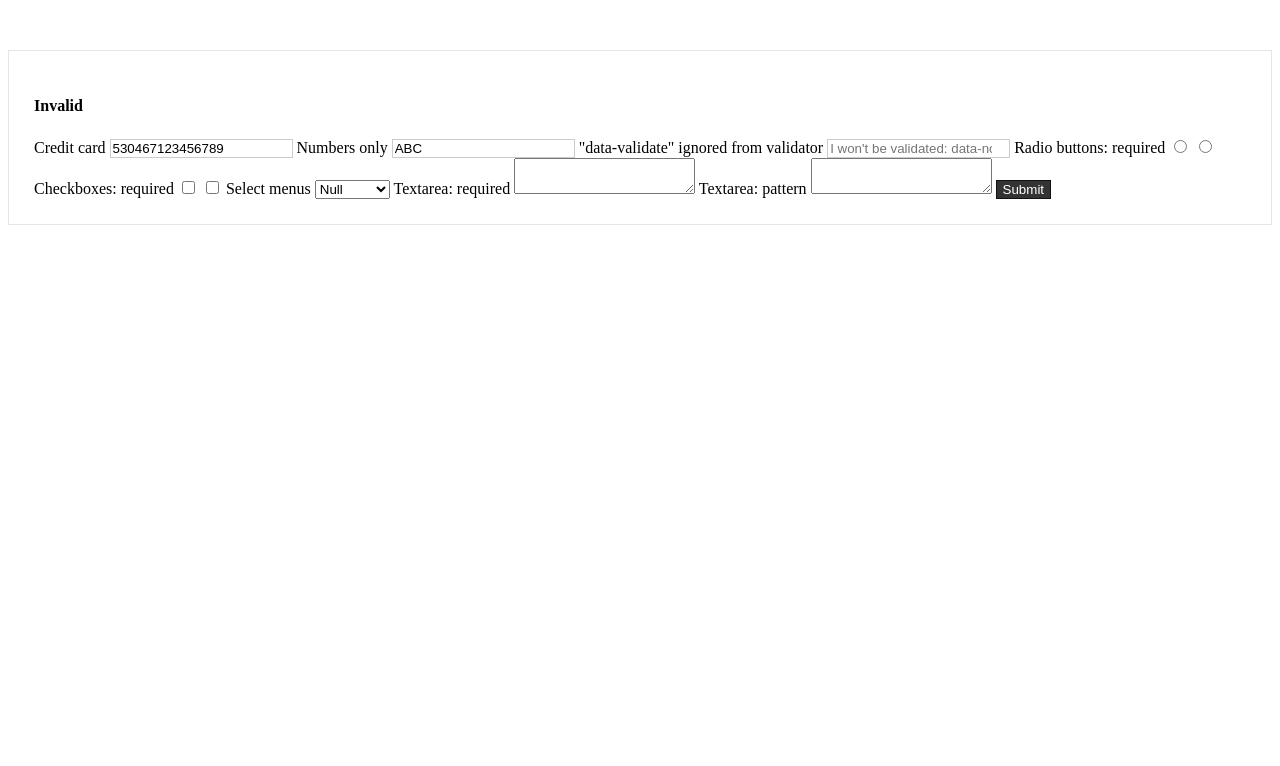
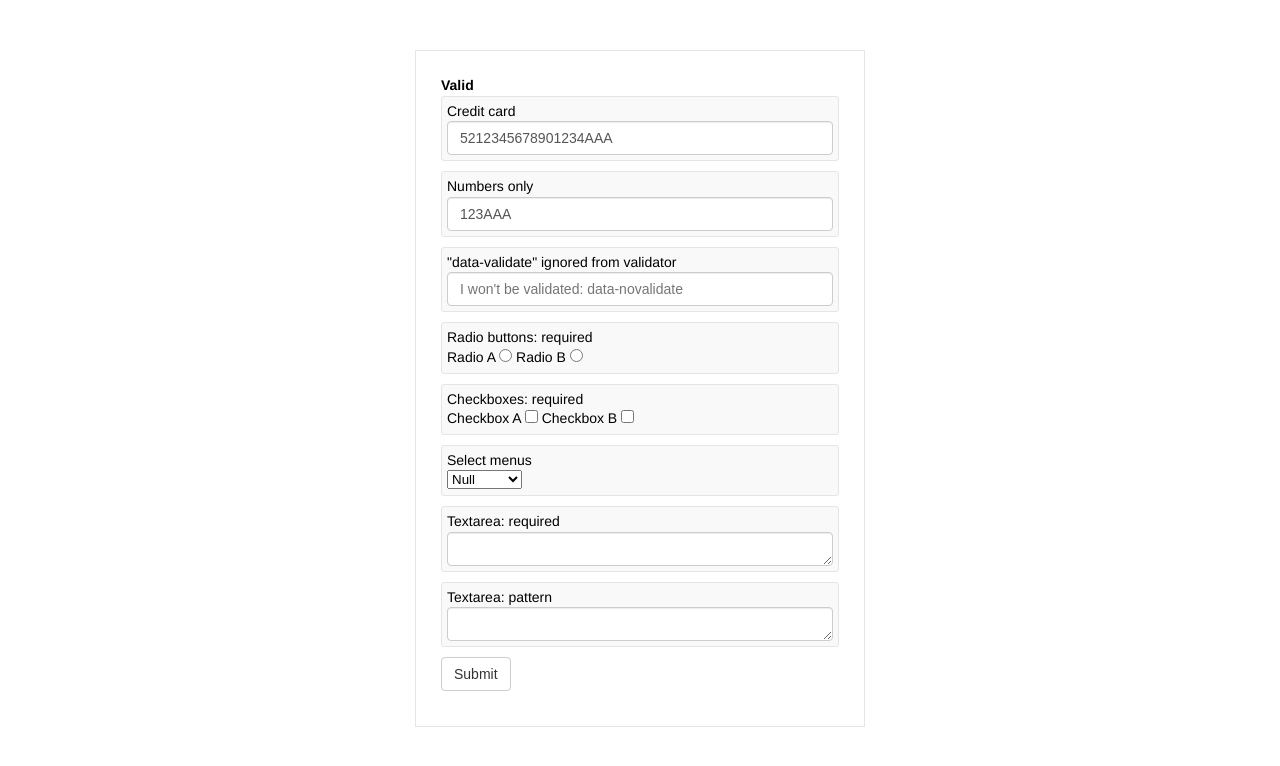
Before and after one commit to designerdada/validator, a website: page index.html in a window 1280 px wide. Drawn offline with Linux system fonts and the light colour scheme; files that its build step writes are made by us from their sources.

```diff
--- a/index.html
+++ b/index.html
@@ -4,51 +4,136 @@
     <title>Validator.js</title>
   </head>
   <style>
+  * {
+    box-sizing: border-box;
+    -moz-box-sizing: border-box;
+    margin: 0;
+    padding: 0;
+  }
+  body {
+    font: 300 14px/1.4 'Helvetica Neue', Helvetica, Arial;
+  }
   form {
     margin: 50px auto;
+    max-width: 450px;
     padding: 25px;
     border: 1px solid #e5e5e5;
+  }
+  .form__row {
+    margin: 0 0 10px;
+  }
+  .form__label {
+    background: #f9f9f9;
+    border: 1px solid #e5e5e5;
+    border-radius: 3px;
+    -moz-border-radius: 3px;
+    display: block;
+    padding: 5px;
+  }
+  .form__label span {
+    display: block;
   }
   input[type=text],
   input[type=email],
   input[type=url],
   input[type=tel],
-  input[type=number] {
+  input[type=number],
+  textarea {
+    display: block;
+    width: 100%;
+    height: 34px;
+    padding: 6px 12px;
+    font-size: 14px;
+    line-height: 1.42857143;
+    color: #555;
+    background-color: #fff;
+    background-image: none;
     border: 1px solid #ccc;
+    border-radius: 4px;
+    -webkit-box-shadow: inset 0 1px 1px rgba(0,0,0,.075);
+    box-shadow: inset 0 1px 1px rgba(0,0,0,.075);
+    -webkit-transition: border-color ease-in-out .15s,box-shadow ease-in-out .15s;
+    transition: border-color ease-in-out .15s,box-shadow ease-in-out .15s;
+  }
+  input[type=text]:focus,
+  input[type=email]:focus,
+  input[type=url]:focus,
+  input[type=tel]:focus,
+  input[type=number]:focus,
+  textarea:focus {
+    border-color:#66afe9;
+    outline:0;
+    -webkit-box-shadow:inset 0 1px 1px rgba(0,0,0,.075),0 0 8px rgba(102,175,233,.6);
+    box-shadow:inset 0 1px 1px rgba(0,0,0,.075),0 0 8px rgba(102,175,233,.6);
   }
   button[type=submit] {
-    background: #333;
-    border: 1px solid #111;
-    color: #fff;
+    color: #333;
+    background: #fff;
+    border: 1px solid #ccc;
+    display: inline-block;
+    margin-bottom: 0;
+    font-weight: 400;
+    text-align: center;
+    vertical-align: middle;
+    cursor: pointer;
+    background-image: none;
+    white-space: nowrap;
+    padding: 6px 12px;
+    font-size: 14px;
+    line-height: 1.42857143;
+    border-radius: 4px;
   }
   </style>
   <body>
 
-    <form name="form-1" novalidate>
-      <h4>Invalid</h4>
-      <label>
+    <form name="form-1">
+      <h4>Valid</h4>
+      <div class="form__row">
+        <label class="form__label">
           <span>Credit card</span>
-        <input type="text" required="required" pattern="masterCard" value="530467123456789">
+          <input type="text" required="required" pattern="masterCard" value="5212345678901234AAA" data-error>
         </label>
-      <label>
+      </div>
+      <div class="form__row">
+        <label class="form__label">
           <span>Numbers only</span>
-        <input type="text" required="required" pattern="^[0-9]+$" value="ABC">
+          <input type="text" required="required" pattern="^[0-9]+$" value="123AAA" data-error>
         </label>
-      <label>
+      </div>
+      <div class="form__row">
+        <label class="form__label">
           <span>"data-validate" ignored from validator</span>
           <input type="number" required="required" placeholder="I won't be validated: data-novalidate" data-novalidate>
         </label>
+      </div>
+      <div class="form__row">
+        <div class="form__label" data-error>
+          <span>Radio buttons: required</span>
           <label>
-        <span>Radio buttons: required</span>
+            Radio A
             <input type="radio" name="radioRequired" required="required">
+          </label>
+          <label>
+            Radio B
             <input type="radio" name="radioRequired">
           </label>
+        </div>
+      </div>
+      <div class="form__row">
+        <div class="form__label" data-error>
+          <span>Checkboxes: required</span>
           <label>
-        <span>Checkboxes: required</span>
+            Checkbox A
             <input type="checkbox" name="checkboxRequired" required="required">
+          </label>
+          <label>
+            Checkbox B
             <input type="checkbox" name="checkboxRequired">
           </label>
-      <label>
+        </div>
+      </div>
+      <div class="form__row">
+        <label class="form__label" data-error>
           <span>Select menus</span>
           <select required="required">
             <option value="" selected="selected">Null</option>
@@ -56,15 +141,24 @@
             <option value="choice2">Choice 2</option>
           </select>
         </label>
-      <label>
+      </div>
+      <div class="form__row">
+        <label class="form__label">
           <span>Textarea: required</span>
-        <textarea required="required"></textarea>
+          <textarea required="required" data-error></textarea>
         </label>
-      <label>
+      </div>
+      <div class="form__row">
+        <label class="form__label">
           <span>Textarea: pattern</span>
-        <textarea pattern="[A-Za-z]{1}"></textarea>
+          <textarea pattern="[A-Za-z]{1}" data-error></textarea>
         </label>
-      <button type="submit" class="form-submit-1">Submit</button>
+      </div>
+      <div class="form__row">
+        <button type="submit" class="form-submit-1">
+          Submit
+        </button>
+      </div>
     </form>
 
     <script src="dist/validator.js"></script>
@@ -84,6 +178,8 @@
 
       }
     });
+
+    console.log(validator.patterns);
 
     validator.run('form-1', {
       trigger: ['.form-submit-1'],
--- a/src/validator.js
+++ b/src/validator.js
@@ -12,12 +12,33 @@
 
   var exports = {};
 
-  exports.onError = function (elem, scope) {
-    console.log(elem);
+  var requiredMessage = 'This field is required';
+
+  var displayError = function (elem, type, message) {
+    console.log('Type of error:', type);
+    while (elem.parentNode) {
+      if (elem.hasAttribute('data-error')) {
+        elem.style.border = '1px solid red';
+        break;
+      }
+      elem = elem.parentNode;
+    }
   };
 
-  exports.afterError = function (elem, scope) {
-    console.log(elem);
+  var removeError = function () {
+
+  };
+
+  exports.template = function (message) {
+    return '<li>' + message + '</li>';
+  };
+
+  exports.onError = function (elem, type, scope) {
+    displayError(elem, type);
+  };
+
+  exports.afterError = function (elem, type, scope) {
+    // console.log(elem);
   };
 
   var Validator = function (elem, options) {
@@ -25,7 +46,6 @@
     this.options = options || {};
     this.trigger = this.options.trigger || null;
     this.on = this.options.on || null;
-    console.log(this.on);
     this.fields = [
       'input',
       'textarea',
@@ -164,9 +184,9 @@
       for (var prop in attr) {
         var result = tool[prop](elem, node, attr[prop], scope);
         if (result) {
-          exports.afterError(elem, scope);
+          exports.afterError(elem, prop, scope);
         } else {
-          exports.onError(elem, scope);
+          exports.onError(elem, prop, scope);
           valid = false;
         }
       }
```
Also changed, not shown: dist/validator.js, dist/validator.min.js. Lines whose indentation alone changed are shown as unchanged.
